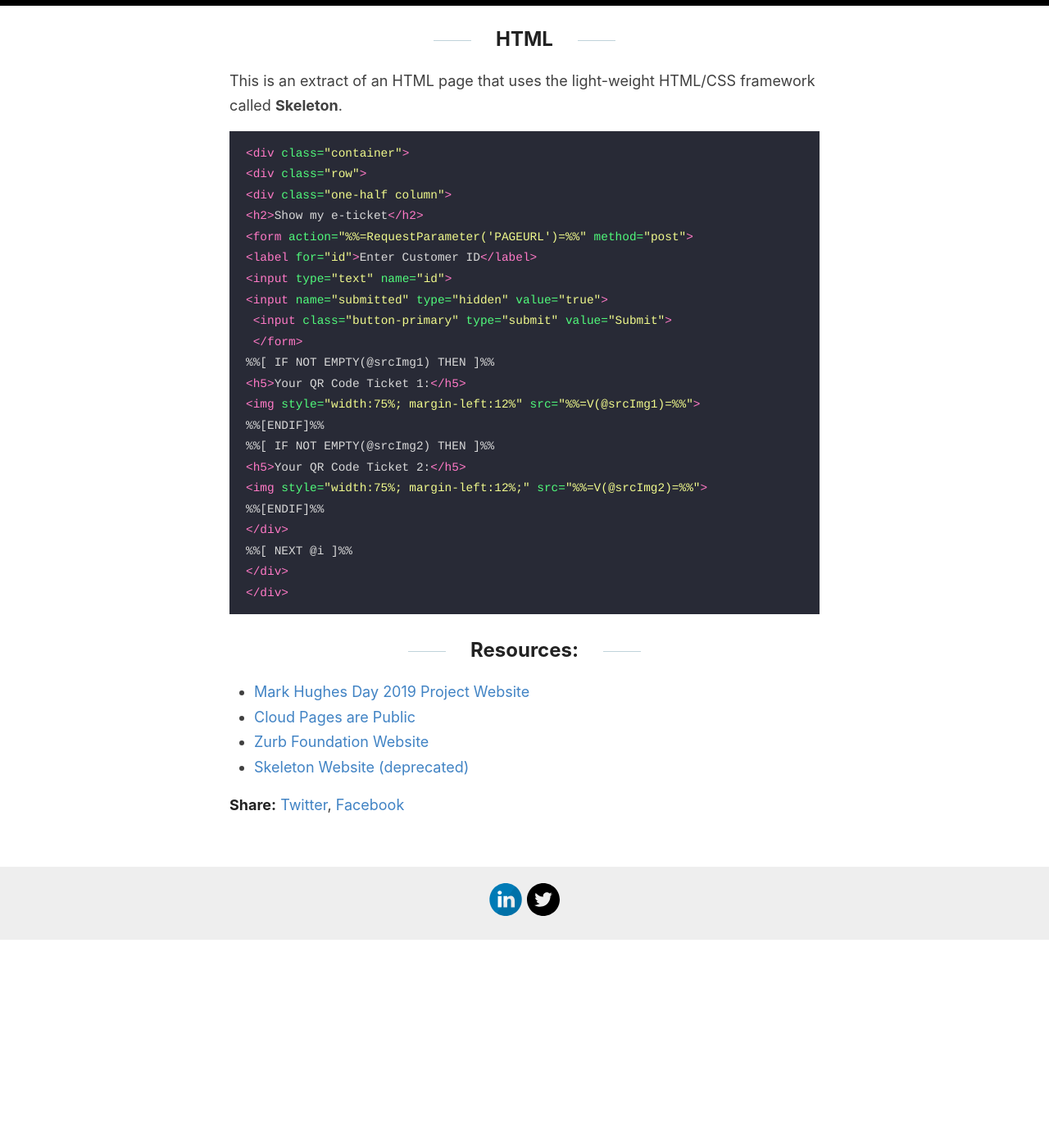
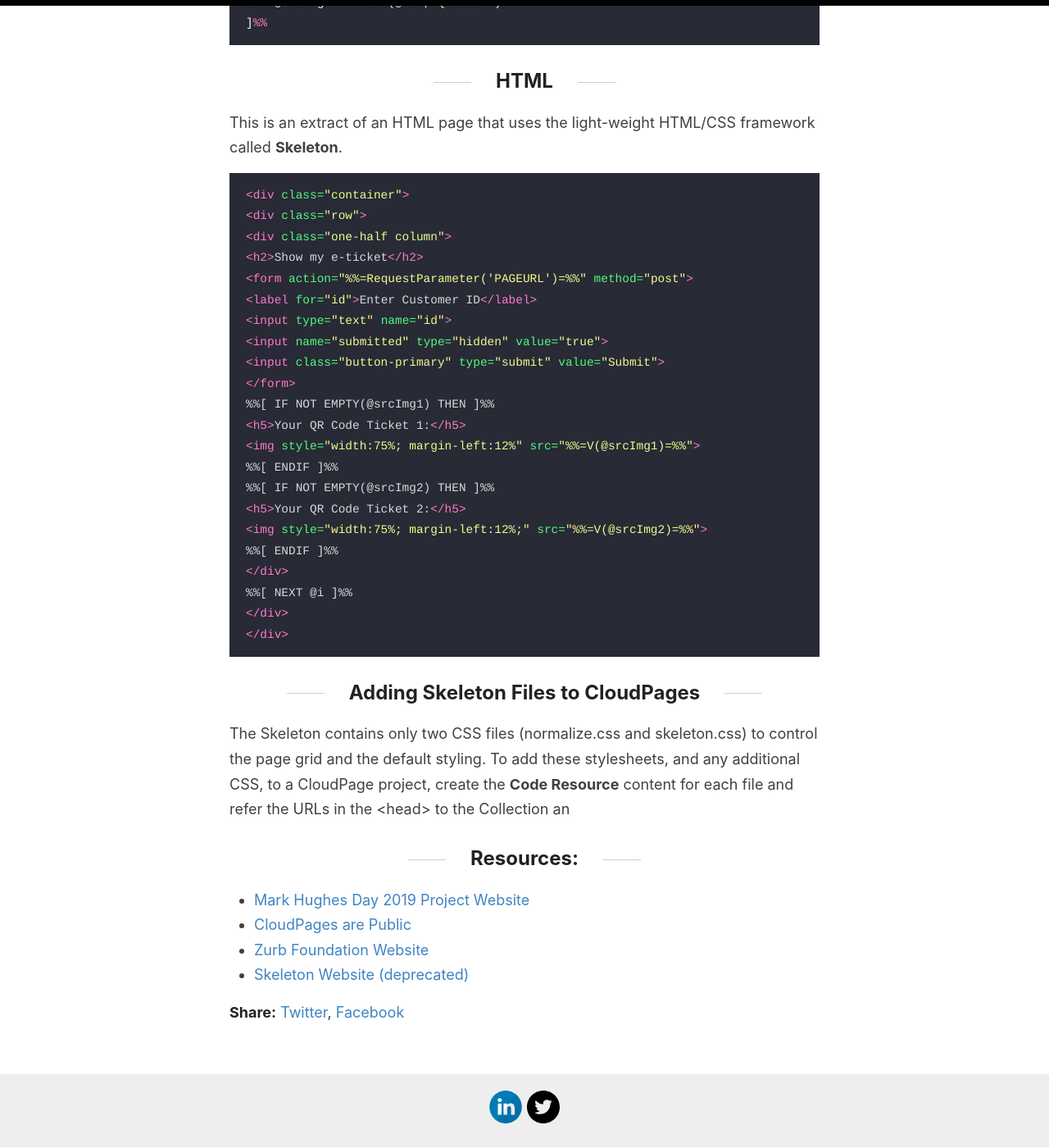
Before and after one commit to karolcholewa/blog, a Jekyll site: the page built from _posts/2021-05-02-rapid-app-in-cloud-pages.md, in a window 1280 px wide and 1400 px high, scrolled down 1158 px. Shown: the whole window at 82% size. Built offline with Jekyll 4.4.1, drawn with Linux system fonts in a browser that asks for light colours; before the commit the page ends 2305 px from its top, so only the background shows below that.

Commit message:
updated post

````diff
--- a/_posts/2021-05-02-rapid-app-in-cloud-pages.md
+++ b/_posts/2021-05-02-rapid-app-in-cloud-pages.md
@@ -13,6 +13,7 @@ An event organizer sends transactional emails with QR codes to customers who hav
 This is a simplified AMPScript part to lookup the DE for an entered ID and display e-ticket(s) within the <pre><img></pre> tags.
 
 ```javascript
+%%[
 SET @id = RequestParameter("id")
 SET @rows = LookupRows("QRtickets","ID", @id)
 SET @rowCount = RowCount(@rows)
@@ -20,6 +21,7 @@ FOR @i = 1 TO @rowCount DO
 SET @row = Row(@rows, 1)
 SET @srcImg1 = Field(@row,"QRCode1")
 SET @srcImg2 = Field(@row,"QRCode2")
+]%%
 ```
 
 ## HTML
@@ -34,26 +36,27 @@ This is an extract of an HTML page that uses the light-weight HTML/CSS framework
 <label for="id">Enter Customer ID</label>
 <input type="text" name="id">
 <input name="submitted" type="hidden" value="true">
- <input class="button-primary" type="submit" value="Submit">
- </form>
+<input class="button-primary" type="submit" value="Submit">
+</form>
 %%[ IF NOT EMPTY(@srcImg1) THEN ]%%
 <h5>Your QR Code Ticket 1:</h5>
 <img style="width:75%; margin-left:12%" src="%%=V(@srcImg1)=%%">
-%%[ENDIF]%%
+%%[ ENDIF ]%%
 %%[ IF NOT EMPTY(@srcImg2) THEN ]%%
 <h5>Your QR Code Ticket 2:</h5>
 <img style="width:75%; margin-left:12%;" src="%%=V(@srcImg2)=%%">
-%%[ENDIF]%%
+%%[ ENDIF ]%%
 </div>
 %%[ NEXT @i ]%%
 </div>
 </div>
 ```
-
+## Adding Skeleton Files to CloudPages
+The Skeleton contains only two CSS files (normalize.css and skeleton.css) to control the page grid and the default styling. To add these stylesheets, and any additional CSS, to a CloudPage project, create the **Code Resource** content for each file and refer the URLs in the <head> to the Collection an
 
 ## Resources:
 
 *   [Mark Hughes Day 2019 Project Website](/mhday2019)
-*   [Cloud Pages are Public](/cloudpages-are-public)
+*   [CloudPages are Public](/cloudpages-are-public)
 *   [Zurb Foundation Website](https://get.foundation/)
 *   [Skeleton Website (deprecated)](http://getskeleton.com/)
````
